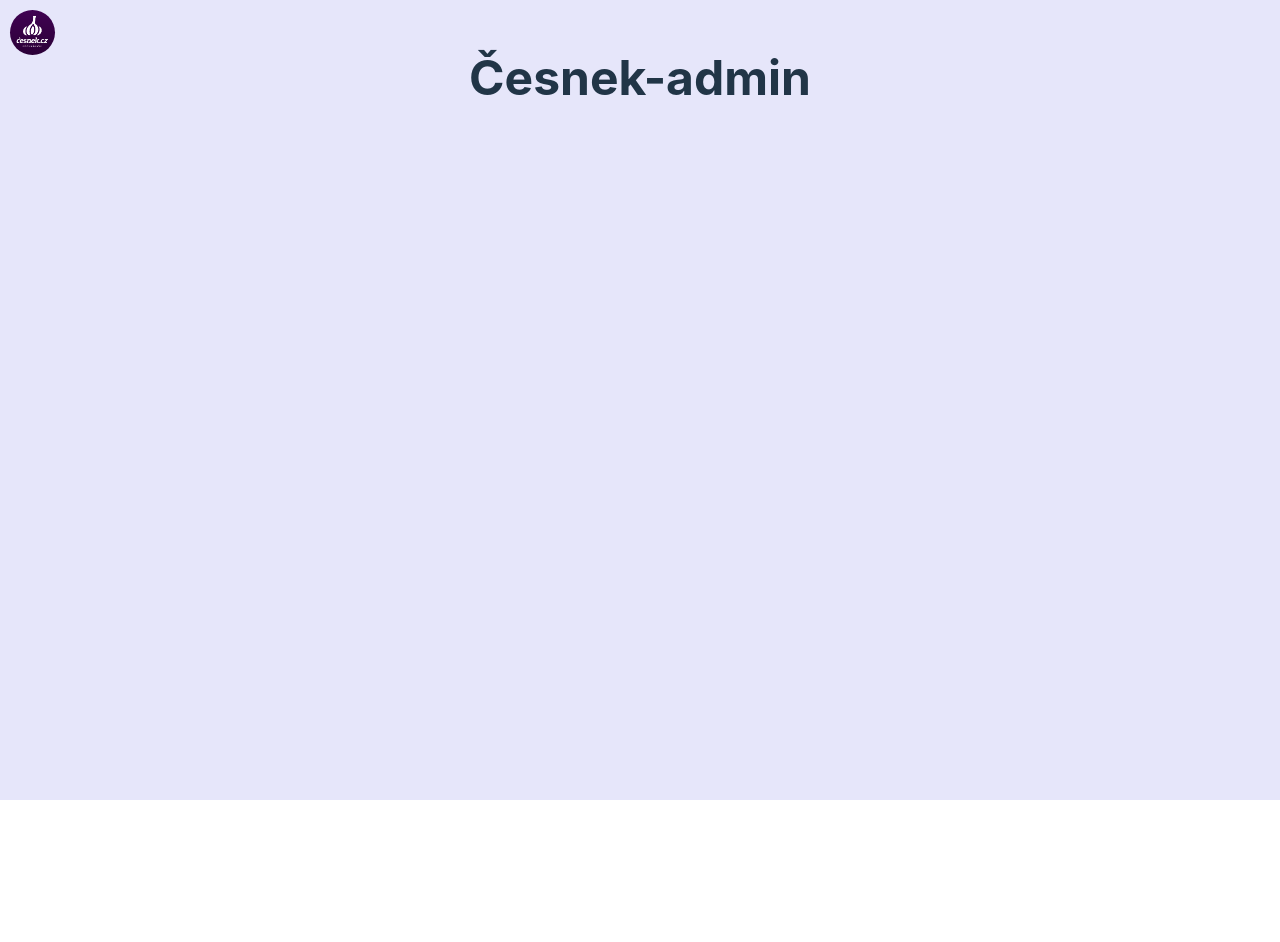
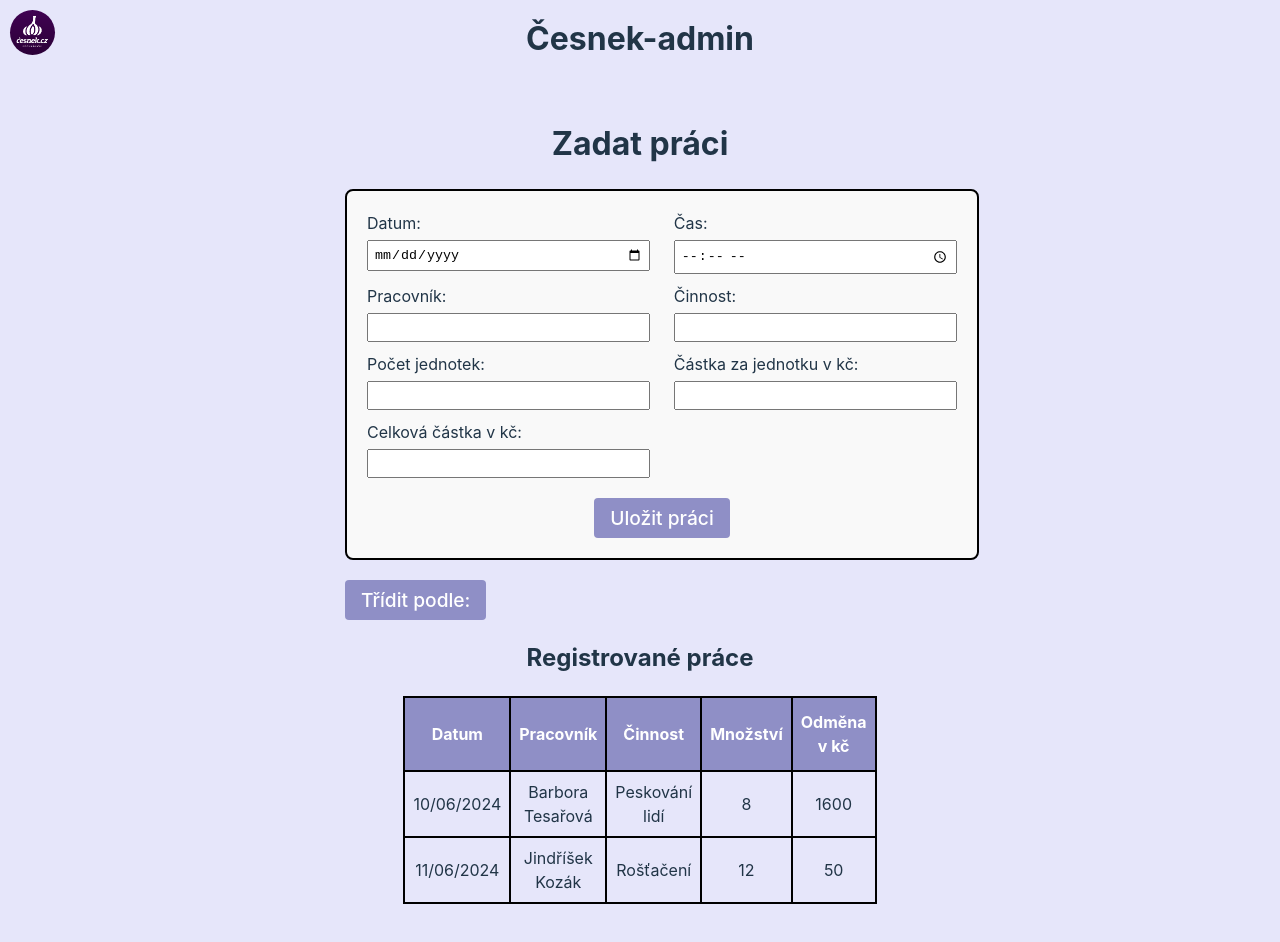
Before and after one commit to BaraT91/Cesnek-admin, a React (Vite) app: page /work in a window 1280 px wide. Before the commit the page ends 800 px from the top, so only its background shows below. Built offline with nearby package versions, Linux system fonts and the light colour scheme.

Commit message:
Form for AddWork page. Edit title in header. (#14)

```diff
--- a/src/Components/Header/header.css
+++ b/src/Components/Header/header.css
@@ -3,7 +3,6 @@
   justify-content: center;
   margin-left: 50px;
   margin-right: 50px;
-  padding-top: 20px;
   gap: 30px;
 }
 
@@ -18,3 +17,8 @@
   top: 10px;
   left: 10px;
 }
+
+.title {
+  font-size: 2em;
+  line-height: 1.1;
+}
--- a/src/Components/Header/header.tsx
+++ b/src/Components/Header/header.tsx
@@ -6,6 +6,6 @@ import './header.css';
 export const Header: React.FC = () => (
   <div className='header'>
   <Link to="./" className="logo"></Link>
-    <h1>Česnek-admin</h1>
+    <h1 className='title'>Česnek-admin</h1>
   </div>
 );
--- a/src/Pages/AddWork/work.css
+++ b/src/Pages/AddWork/work.css
@@ -0,0 +1,94 @@
+.work-page {
+  text-align: center;
+  padding: 20px;
+}
+
+.work-form {
+  display: flex;
+  flex-direction: column;
+  align-items: center;
+  text-align: left;
+  margin-top: 20px;
+  width: 100%;
+  max-width: 1000px;
+  border: 2px solid black;
+  padding: 20px;
+  border-radius: 8px;
+  background-color: #f9f9f9;
+}
+
+.work-form .form-row {
+  display: flex;
+  justify-content: space-between;
+  width: 100%;
+  margin-bottom: 10px;
+}
+
+.work-form .form-group {
+  display: flex;
+  flex-direction: column;
+  width: 48%;
+}
+
+
+.work-form label {
+  margin-bottom: 5px;
+}
+
+.work-form input {
+  padding: 5px;
+  box-sizing: border-box;
+  width: 100%;
+}
+
+.work-form span {
+  margin-left: 5px;
+}
+
+.work-form button {
+  margin-top: 10px;
+  padding: 8px 16px;
+  background-color: rgb(143, 143, 198);
+  color: white;
+  border: none;
+  border-radius: 4px;
+  cursor: pointer;
+}
+
+.work-form button:hover {
+  background-color: rgb(117, 117, 167);
+}
+
+.filter-button {
+  margin-top: 20px;
+  padding: 8px 16px;
+  background-color: rgb(143, 143, 198);
+  color: white;
+  border: none;
+  border-radius: 4px;
+  cursor: pointer;
+}
+
+.filter-button:hover {
+  background-color: rgb(117, 117, 167);
+}
+
+.work-table {
+  margin: 20px auto;
+  border-collapse: collapse;
+  width: 80%;
+}
+
+.work-table th,
+.work-table td {
+  border: 2px solid black;
+  padding: 8px;
+}
+
+.work-table th {
+  padding-top: 12px;
+  padding-bottom: 12px;
+  text-align: center;
+  background-color: rgb(143, 143, 198);
+  color: white;
+}
--- a/src/Pages/AddWork/work.tsx
+++ b/src/Pages/AddWork/work.tsx
@@ -1,3 +1,78 @@
-import './work.css'
+import React from 'react';
+import './work.css';
 
-export const Work: React.FC = () => <></>;
+export const Work: React.FC = () => {
+  return (
+    <div className="work-page">
+      <h1>Zadat práci</h1>
+      <form className="work-form">
+        <div className="form-row">
+          <div className="form-group">
+            <label htmlFor="date">Datum:</label>
+            <input type="date" id="date" name="date" />
+          </div>
+          <div className="form-group">
+            <label htmlFor="time">Čas:</label>
+            <input type="time" id="time" name="time" />
+          </div>
+        </div>
+        <div className="form-row">
+          <div className="form-group">
+            <label htmlFor="worker">Pracovník:</label>
+            <input type="text" id="worker" name="worker" />
+          </div>
+          <div className="form-group">
+            <label htmlFor="activity">Činnost:</label>
+            <input type="text" id="activity" name="activity" />
+          </div>
+        </div>
+        <div className="form-row">
+          <div className="form-group">
+            <label htmlFor="unitCount">Počet jednotek:</label>
+            <input type="number" id="unitCount" name="unitCount" />
+          </div>
+          <div className="form-group">
+            <label htmlFor="unitPrice">Částka za jednotku v kč:</label>
+            <input type="number" id="unitPrice" name="unitPrice" />
+          </div>
+        </div>
+        <div className="form-row">
+          <div className="form-group">
+            <label htmlFor="totalAmount">Celková částka v kč:</label>
+            <input type="number" id="totalAmount" name="totalAmount" />
+          </div>
+        </div>
+        <button type="submit">Uložit práci</button>
+      </form>
+      <button className="filter-button">Třídit podle:</button>
+      <h2>Registrované práce</h2>
+      <table className="work-table">
+        <thead>
+          <tr>
+            <th>Datum</th>
+            <th>Pracovník</th>
+            <th>Činnost</th>
+            <th>Množství</th>
+            <th>Odměna v kč</th>
+          </tr>
+        </thead>
+        <tbody>
+          <tr>
+            <td>10/06/2024</td>
+            <td>Barbora Tesařová</td>
+            <td>Peskování lidí</td>
+            <td>8</td>
+            <td>1600</td>
+          </tr>
+          <tr>
+            <td>11/06/2024</td>
+            <td>Jindříšek Kozák</td>
+            <td>Rošťačení</td>
+            <td>12</td>
+            <td>50</td>
+          </tr>
+        </tbody>
+      </table>
+    </div>
+  );
+};
--- a/src/index.css
+++ b/src/index.css
@@ -25,23 +25,14 @@ a:hover {
 
 body {
   margin: 0;
-  width: 100%;
   place-items: center;
   min-width: 320px;
   min-height: 100vh;
   justify-content: center;
-  width: 100%;
   align-items: center;
-  height: 100vh;
   margin: 0;
   background-color: lavender
 }
-
-h1 {
-  font-size: 3em;
-  line-height: 1.1;
-}
-
 
 
 @media (prefers-color-scheme: light) {
```
